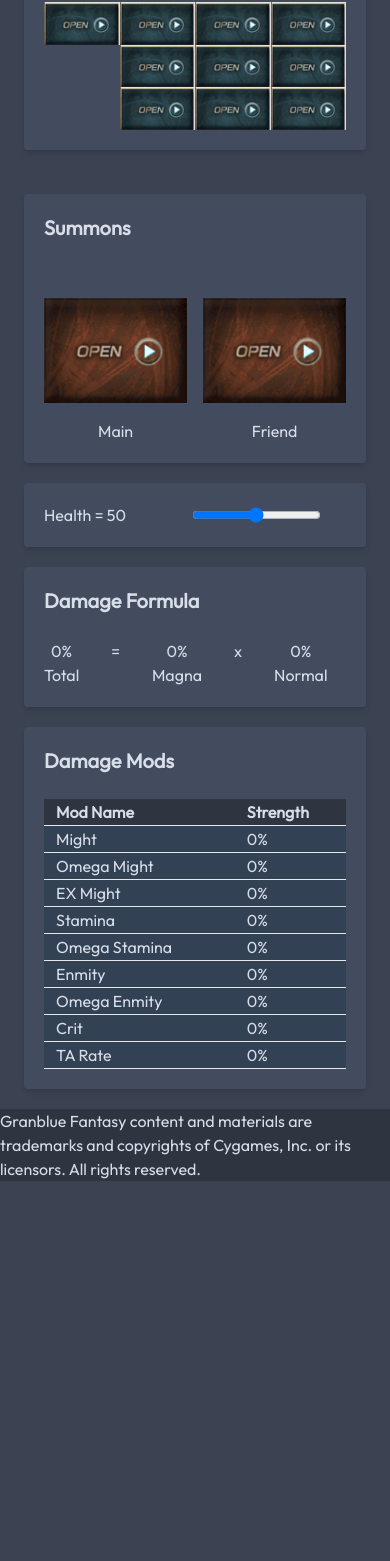
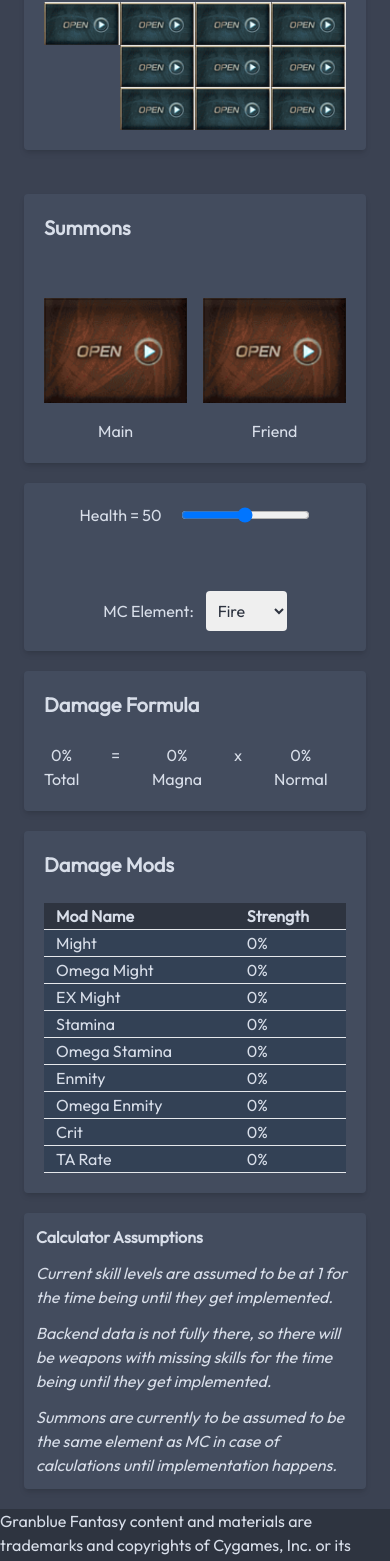
Before and after one commit to miiwo/granblue_front, a Next.js app: page /calc in a window 390 px wide. Shown: the part 306-1867 px from the top of the page. Before the commit the page ends 1487 px from the top, so only its background shows below. Built offline with nearby package versions, Linux system fonts and the light colour scheme.

Commit message:
Make MC element responsive

```diff
--- a/src/app/calc/gbfcalcContext.tsx
+++ b/src/app/calc/gbfcalcContext.tsx
@@ -48,6 +48,7 @@ interface GBFWeaponGridContextData {
     utilityMods: {},
     keyname: MutableRefObject<string | undefined> | undefined,
     hp: MutableRefObject<number> | undefined,
+    mcElement: MutableRefObject<string> | undefined,
     setActiveWeaponKey: (weaponlink: string | undefined) => void,
     setActiveSummonKey: (link: string | undefined) => void,
     setWeaponToTile: (weapon: Weapon) => void
@@ -132,6 +133,7 @@ export const GBFWeaponGridContext = createContext<GBFWeaponGridContextData>({
     utilityMods: {},
     keyname: undefined,
     hp: undefined,
+    mcElement: undefined,
     setActiveWeaponKey: (weaponlink) => {},
     setActiveSummonKey: (link) => {},
     setWeaponToTile: (weapon) => {},
@@ -150,6 +152,7 @@ export function GBFWeaponGridContextProvider( {children}:GBFWeaponGridContextPro
         'Crit': 0, 'TA Rate': 0,} )
     const keyname = useRef<string>()
     const hp = useRef<number>(50)
+    const mcElement = useRef<string>('Fire')
 
     const setActiveWeaponKey = (weaponlink: string | undefined) => {
         if (weaponlink) {
@@ -273,6 +276,7 @@ export function GBFWeaponGridContextProvider( {children}:GBFWeaponGridContextPro
             utilityMods,
             keyname,
             hp,
+            mcElement,
             setActiveWeaponKey,
             setActiveSummonKey,
             setWeaponToTile,
--- a/src/app/calc/page.tsx
+++ b/src/app/calc/page.tsx
@@ -3,7 +3,7 @@
 import { GBFSumGridModal, GBFWepGridModal } from "../components/calc/gbf_modal"
 import { GBFWeaponGridContextProvider } from "./gbfcalcContext"
 import { SummonGrid, WeaponGrid } from "../components/calc/gbf-grids"
-import { GBFSlider } from "../components/calc/gbf-hp"
+import { GBFMCElement, GBFSlider } from "../components/calc/gbf-hp"
 import { DMGFormula } from "../components/calc/gbf-dmg-formula"
 import { ActiveModTable } from "../components/calc/gbf-active-mods"
 
@@ -32,8 +32,12 @@ export default function CalculatorPage({ searchParams }: SearchParamProps) {
                         <div><SummonGrid /></div>
                     </div>
 
-                    <div className="content-center col-span-2 md:col-span-1 bg-nordtwo rounded shadow-md px-5 py-5 mb-5 md:mb-0">
+                    <div className="content-center col-span-2 md:col-span-1 bg-nordtwo rounded shadow-md px-5 py-5 mb-5 md:mb-0 flex flex-col lg:flex-row items-center gap-16 2xl:gap-24">
                         <GBFSlider initialVal={50} />
+                        <div className="flex gap-3 items-center">
+                            <GBFMCElement />
+                        </div>
+
                     </div>
 
                     <div className="col-span-2 md:col-span-1 bg-nordtwo rounded shadow-md px-5 py-5">
@@ -46,6 +50,13 @@ export default function CalculatorPage({ searchParams }: SearchParamProps) {
                         <ActiveModTable />
                     </div>
 
+                    <div className="col-span-2 bg-nordtwo rounded shadow-md px-3 py-3 mb-5 flex flex-col gap-3">
+                        <h3 className="font-bold">Calculator Assumptions</h3>
+                        <p><i>Current skill levels are assumed to be at 1 for the time being until they get implemented.</i></p>
+                        <p><i>Backend data is not fully there, so there will be weapons with missing skills for the time being until they get implemented.</i></p>
+                        <p><i>Summons are currently to be assumed to be the same element as MC in case of calculations until implementation happens.</i></p>
+                    </div>
+
                     {shouldDisplayWeaponModal && <GBFWepGridModal />}
                     {shouldDisplaySummonModal && <GBFSumGridModal />}
 
--- a/src/app/components/calc/gbf-hp.tsx
+++ b/src/app/components/calc/gbf-hp.tsx
@@ -3,6 +3,7 @@
 import { GBFWeaponGridContext } from "@/app/calc/gbfcalcContext"
 import { useContext, useState } from "react"
 import { NumberSliderProps } from "../base/base-components"
+import React from "react"
 
 export function GBFSlider ({initialVal, children}: NumberSliderProps) {
     const gbfContext = useContext(GBFWeaponGridContext)
@@ -17,9 +18,28 @@ export function GBFSlider ({initialVal, children}: NumberSliderProps) {
 
     return (
         <div className="flex gap-5">
-            <p className="flex-initial w-32">Health = {sliderVal}</p>
+            <p className="flex-initial 2xl:w-32">Health = {sliderVal}</p>
             <input type='range' min='1' max='100' value={sliderVal} onChange={(event) => { setSliderVal(parseInt(event.target.value)) }} onMouseUp={onMouseUp}
             className="basis-1/3 bg-transparent gbf-slider" />
         </div>
     )
 }
+
+export function GBFMCElement () {
+    const gbfContext = useContext(GBFWeaponGridContext)
+
+    return (
+        <React.Fragment>
+            <span>MC Element: </span>
+        <select className="h-10 text-nordzero rounded px-2" value={gbfContext.mcElement?.current} onChange={e => { if (gbfContext.mcElement) gbfContext.mcElement.current = e.target.value }}>
+            <option value='Fire'>Fire</option>
+            <option value='Water'>Water</option>
+            <option value='Earth'>Earth</option>
+            <option value='Wind'>Wind</option>
+            <option value='Light'>Light</option>
+            <option value='Dark'>Dark</option>
+        </select>
+        </React.Fragment>
+
+    )
+}
```
